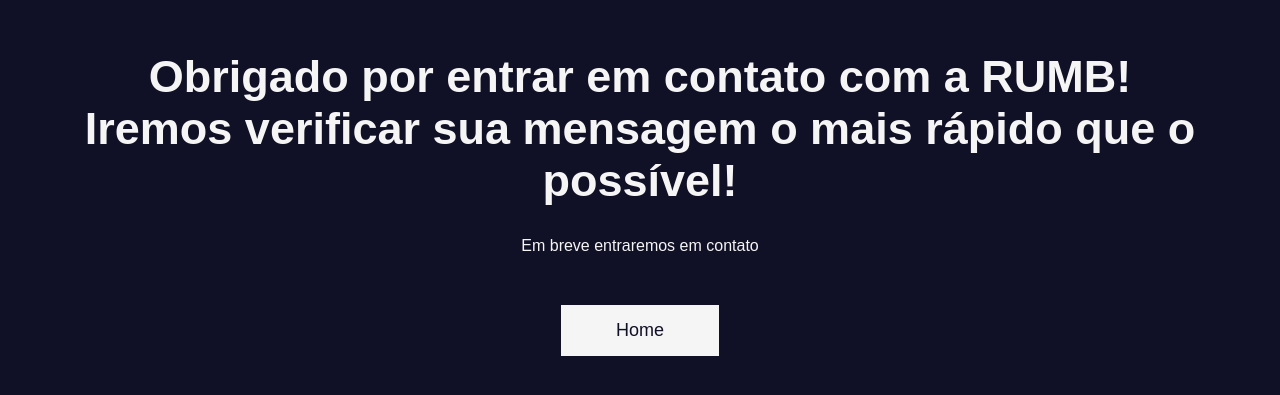
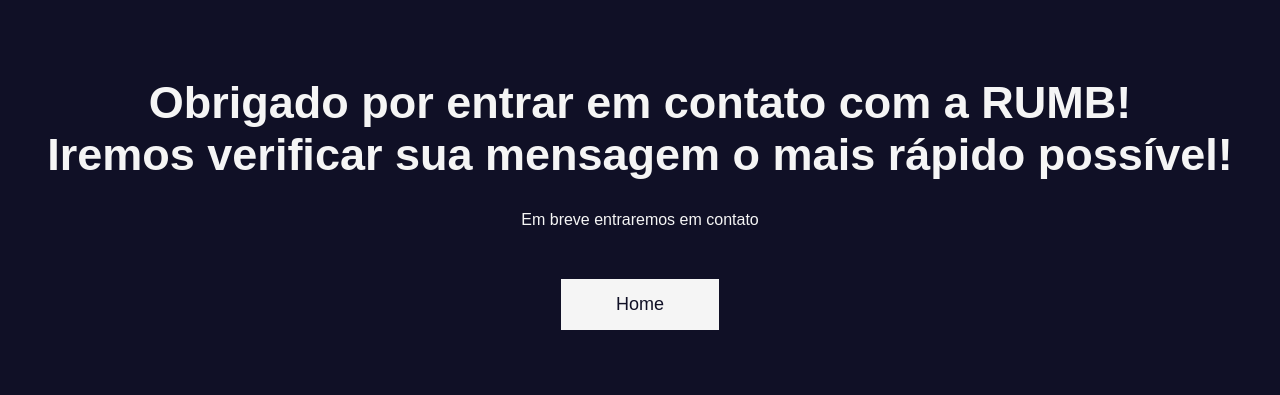
Before and after one commit to Vip-Shield/contato-rumb, a plain HTML site: page obrigado.html in a window 1280 px wide. Shown: the part 197-592 px from the top of the page. Drawn offline with Linux system fonts and the light colour scheme.

Commit message:
Atualizado

```diff
--- a/obrigado.html
+++ b/obrigado.html
@@ -7,7 +7,7 @@
     <link rel="stylesheet" href="style.css">
 </head>
 <body class="main" align="center">
-    <h1 class="text">Obrigado por entrar em contato com a RUMB! <br>Iremos verificar sua mensagem o mais rápido que o possível!</h1>
+    <h1 class="text">Obrigado por entrar em contato com a RUMB! <br>Iremos verificar sua mensagem o mais rápido possível!</h1>
     <p class="paragrafo">Em breve entraremos em contato</p>
     <a href="index.html" class="btn">Home</a>
 </body>
```
